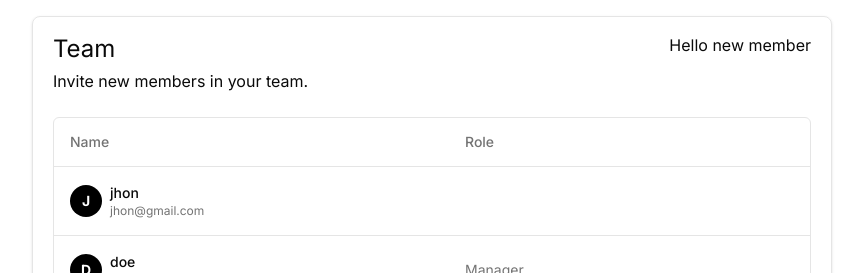
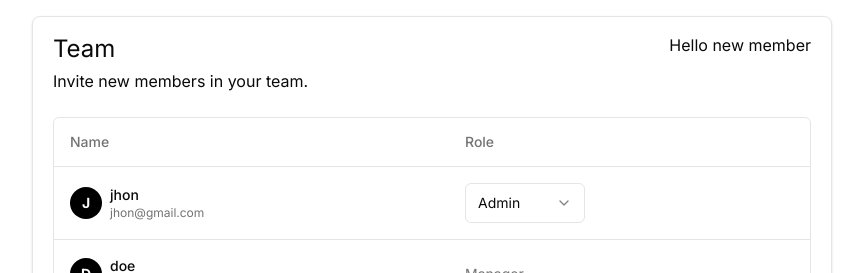
Before and after one commit to devHksingh/teams-supabase, a Next.js app: page / in a window 1280 px wide. Both pictures are taken after a click on the element "Admin". Shown: the top 273 px of the page, without its empty margins (208-1071 px from the left). Built offline with nearby package versions, Linux system fonts and the light colour scheme.

Commit message:
modify roles

```diff
--- a/src/components/Team/Members/Columns.tsx
+++ b/src/components/Team/Members/Columns.tsx
@@ -2,6 +2,7 @@
 
 import { useHelpers } from "@/hooks/useHelpers"
 import { ColumnDef } from "@tanstack/react-table"
+import Roles from "./Options/Roles"
 
 
 export const columns:ColumnDef<any>[] =[
@@ -47,6 +48,8 @@ export const columns:ColumnDef<any>[] =[
                 className="w-[120px]"
                 >
                     {!open && <span className="text-sm text-neutral-500 capitalize">{role}</span>}
+
+                    {open && <Roles {...{selected :role}} setSelected ={(v:string)=>onRoleChanged(v)} />}
                 </div>
             )
         }
--- /dev/null
+++ b/src/components/Team/Members/Options/Roles.tsx
@@ -0,0 +1,36 @@
+import {
+    Select,
+    SelectContent,
+    SelectGroup,
+    SelectItem,
+    SelectLabel,
+    SelectTrigger,
+    SelectValue,
+  } from "@/components/ui/select"
+
+  export default function Roles({
+    selected = 'member',
+    setSelected
+  }: {
+    selected?: string;
+    setSelected?: (value: string) => void;
+  }) {
+    const roles = [
+      "admin",
+      "manager",
+      "member"
+    ];
+    return (
+      <Select defaultValue={selected} onValueChange={setSelected} >
+        <SelectTrigger className="w-full capitalize">
+          <SelectValue placeholder="Select a role" />
+        </SelectTrigger>
+        <SelectContent >
+          <SelectGroup>
+            <SelectLabel>Roles</SelectLabel>
+            {roles.map(role => <SelectItem className="capitalize" key={role} value={role}>{role}</SelectItem>)}
+          </SelectGroup>
+        </SelectContent>
+      </Select>
+    )
+  }
```
